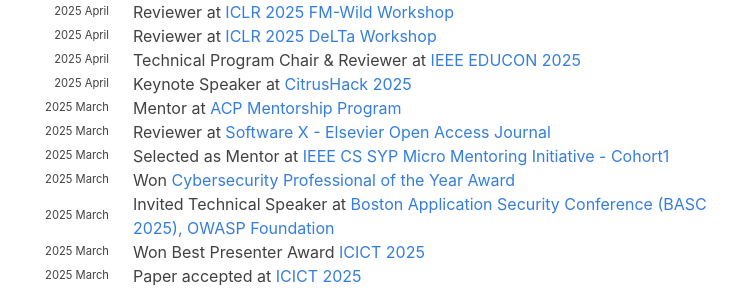
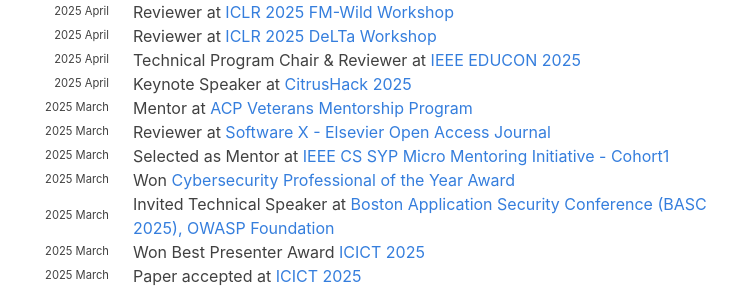
Before and after one commit to hariharanragothaman/hariharanragothaman.github.io, a Jekyll site: the page built from index.md, in a window 1280 px wide and 900 px high, scrolled down 1084 px. Shown: the part 162-453 px from the top of the window, without its empty margins (199-953 px from the left). Built offline with Jekyll 4.4.1, drawn with Linux system fonts in a browser that asks for light colours; nearby versions of some CDN libraries; some web fonts are replaced.

Commit message:
Polishes and Updates

```diff
--- a/_data/news.yaml
+++ b/_data/news.yaml
@@ -92,7 +92,7 @@
 #-------------------------------------------- March  ------------------------------------------------------------------------------------------------------------------------------------------------------
 - year: 2025
   year-extra: March
-  description: Mentor at <a href="https://www.acp-usa.org/">ACP Mentorship Program</a>
+  description: Mentor at <a href="https://www.acp-usa.org/">ACP Veterans Mentorship Program</a>
 
 - year: 2025
   year-extra: March
```
